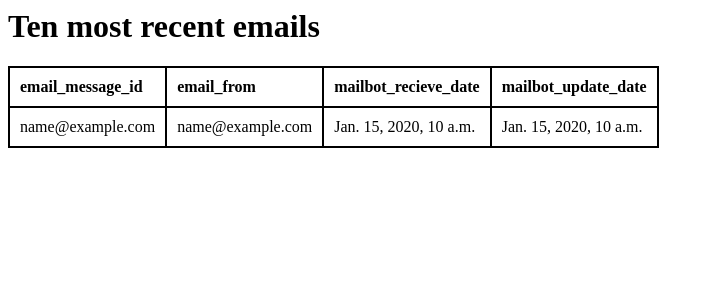
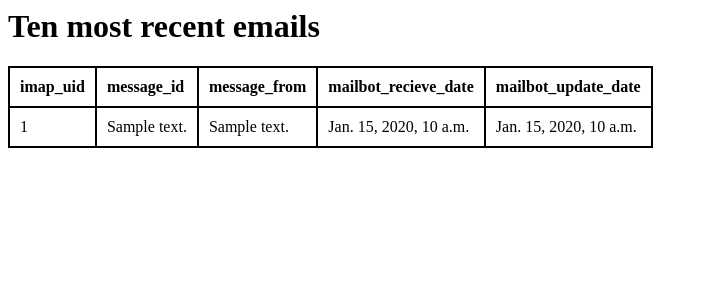
Before and after one commit to kmarsh-myfuel-ai/mailbot, a Django app: page /mailgrab/ in a window 1280 px wide. Shown: the top 300 px of the page, without its empty margins (0-714 px from the left). Run offline with Django 5.2, Linux system fonts and the light colour scheme; tables that the repository leaves empty hold one stand-in row (values such as "Sample post").

Commit message:
Develop (#3)
Co-authored-by: Kenneth Marsh <kenskyfish@gmail.com>

```diff
--- a/mailbot/mailgrab/admin.py
+++ b/mailbot/mailgrab/admin.py
@@ -1,5 +1,5 @@
 from django.contrib import admin
 
-from .models import EmailEML
+from .models import EmailBytes
 
-admin.site.register(EmailEML)
+admin.site.register(EmailBytes)
--- a/mailbot/mailgrab/models.py
+++ b/mailbot/mailgrab/models.py
@@ -1,14 +1,9 @@
 from django.db import models
 
-# (venv) ken@i15-3535:~/code/myfuelai_devops/html$ grep -A 1 '^Message-ID' ExampleDispatchNotificationOrder.eml
-# Message-ID:
-#  <SJ0PR03MB6550CA41D95E4A322D572912A9002@SJ0PR03MB6550.namprd03.prod.outlook.com>
-# (venv) ken@i15-3535:~/code/myfuelai_devops/html$ grep -m 1 '^From' ExampleDispatchNotificationOrder.eml
-# From: MyFuelDispatch <myfueldispatch@jetagefuel.com>
-
-class EmailEML(models.Model):
-    email_message_id = models.CharField(max_length=995)
-    email_from = models.CharField(max_length=320)
+class EmailBytes(models.Model):
+    imap_uid = models.IntegerField()
+    message_id = models.CharField(max_length=995)
+    message_from = models.CharField(max_length=320)
     mailbot_recieve_date = models.DateTimeField('mailbot_recieve_date')
     mailbot_update_date = models.DateTimeField('mailbot_update_date', auto_now=True)
-    email_eml = models.TextField()
+    message_bytes = models.TextField()
--- a/mailbot/mailgrab/templates/index.html
+++ b/mailbot/mailgrab/templates/index.html
@@ -4,15 +4,17 @@
     <h1>Ten most recent emails</h1>
     <table>
         <tr>
-            <th>email_message_id</th>
-            <th>email_from</th>
+            <th>imap_uid</th>
+            <th>message_id</th>
+            <th>message_from</th>
             <th>mailbot_recieve_date</th>
             <th>mailbot_update_date</th>
         </tr>
     {% for item in last_ten_emails %}
         <tr>
-            <td>{{ item.email_message_id }}</td>
-            <td>{{ item.email_from }}</td>
+            <td>{{ item.imap_uid }}</td>
+            <td>{{ item.message_id }}</td>
+            <td>{{ item.message_from }}</td>
             <td>{{ item.mailbot_recieve_date }}</td>
             <td>{{ item.mailbot_update_date }}</td>
         </tr>
--- a/mailbot/mailgrab/views.py
+++ b/mailbot/mailgrab/views.py
@@ -1,11 +1,11 @@
 from django.http import HttpResponse
 from django.template import loader
 
-from .models import EmailEML
+from .models import EmailBytes
 from .mailgrab import mailgrab
 
 def index(request):
-    last_ten_emails = EmailEML.objects.order_by("-mailbot_update_date")[:10]
+    last_ten_emails = EmailBytes.objects.order_by("-mailbot_update_date")[:10]
     template = loader.get_template("index.html")
     context = {
         "last_ten_emails": last_ten_emails,
```
Also changed, not shown: mailbot/mailgrab/mailgrab.py (+8 -8 lines), mailbot/mailgrab/migrations/0001_initial.py (deleted), mailbot/mailgrab/migrations/__init__.py (deleted), 2 other files.
